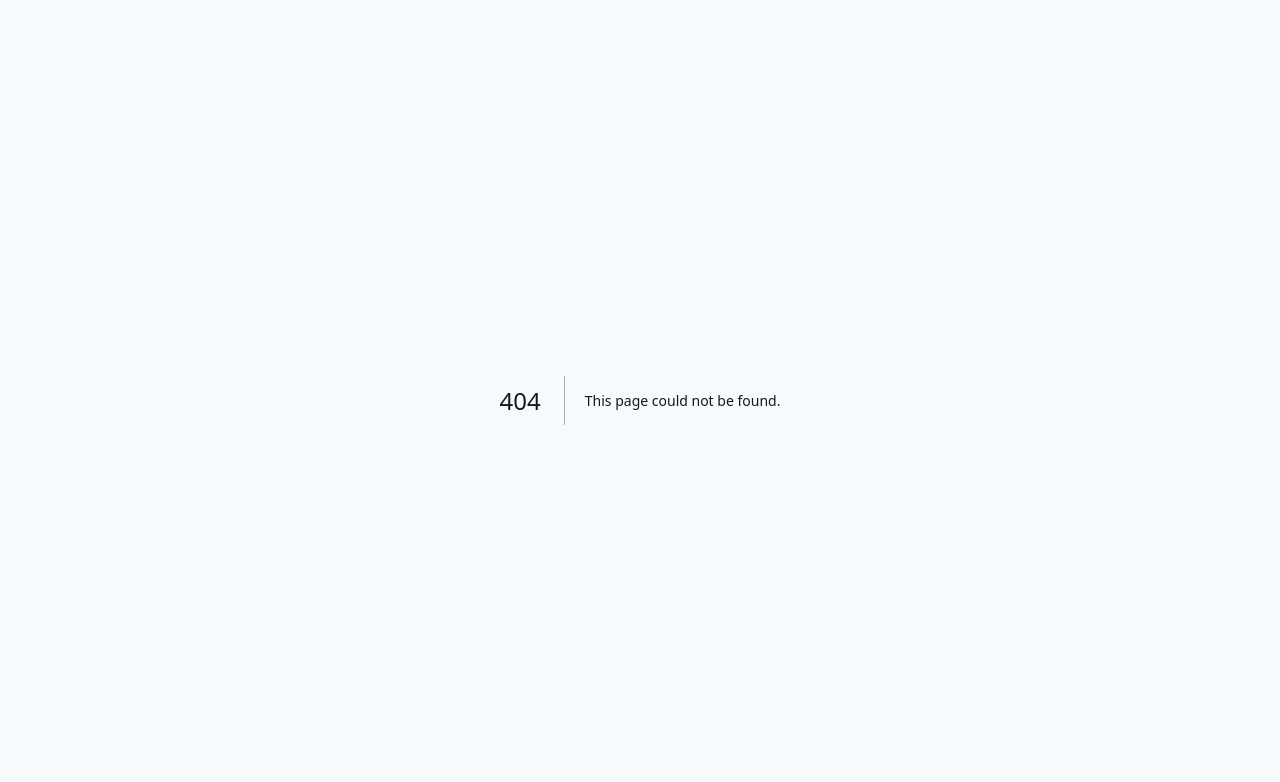
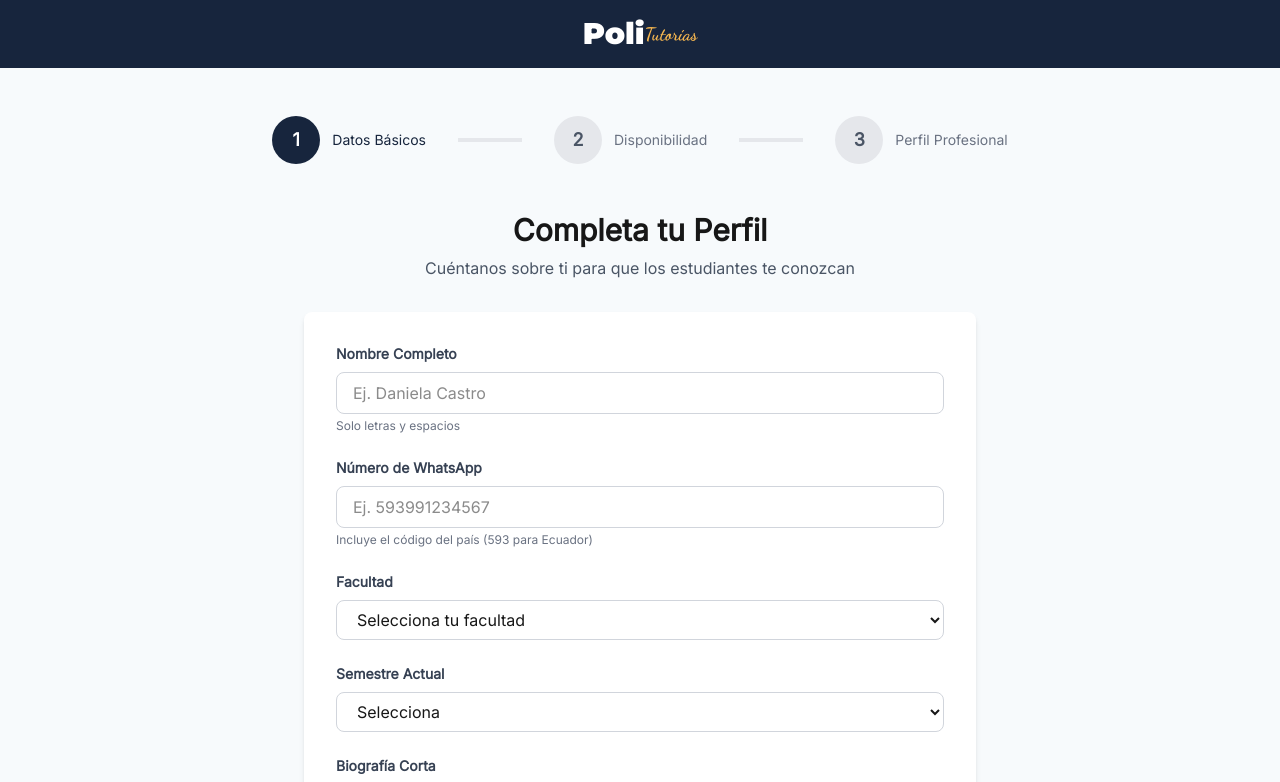
Before and after one commit to PoliTutorias/politutorias-frontend, a Next.js app: page /tutor/registro in a window 1280 px wide. Before the commit this address had no page. Shown: the top 782 px of the page. Built offline with nearby package versions, Linux system fonts and the light colour scheme.

Commit message:
HU34-T02 feat(ui): maquetar pagina de registro y formulario de datos basicos

```diff
--- /dev/null
+++ b/src/app/tutor/registro/page.tsx
@@ -0,0 +1,72 @@
+import { montserrat, dancingScript } from '@/lib/fonts';
+import { FormularioDatosBasicos } from '@/components/tutor/formulario-datos-basicos/FormularioDatosBasicos';
+import Link from 'next/link';
+
+export default function RegistrarTutorPage() {
+  const steps = [
+    { number: 1, label: 'Datos Básicos' },
+    { number: 2, label: 'Disponibilidad' },
+    { number: 3, label: 'Perfil Profesional' },
+  ];
+
+  return (
+    <div className="min-h-screen bg-[var(--background)]">
+      {/* Navbar */}
+      <nav className="bg-[var(--primary)] text-white px-6 py-4">
+        <div className="flex justify-center items-center">
+          <Link href="/" className="flex items-center">
+            <span className={`${montserrat.className} antialiased font-extrabold text-white text-3xl`}>
+              Poli
+            </span>
+            <span className={`${dancingScript.className} antialiased text-[var(--yellow)] text-lg`}>
+              Tutorías
+            </span>
+          </Link>
+        </div>
+      </nav>
+
+      {/* Main Content */}
+      <div className="max-w-4xl mx-auto px-4 py-12">
+        {/* Wizard Steps */}
+        <div className="flex justify-center items-center gap-8 mb-12">
+          {steps.map((step, index) => (
+            <div key={step.number} className="flex items-center">
+              <div
+                className={`flex items-center justify-center w-12 h-12 rounded-full font-semibold text-lg transition-colors ${
+                  step.number === 1
+                    ? 'bg-[var(--primary)] text-white'
+                    : 'bg-gray-200 text-gray-600'
+                }`}
+              >
+                {step.number}
+              </div>
+              <span
+                className={`ml-3 text-sm font-medium ${
+                  step.number === 1 ? 'text-[var(--primary)]' : 'text-gray-500'
+                }`}
+              >
+                {step.label}
+              </span>
+              {index < steps.length - 1 && (
+                <div className="ml-8 w-16 h-1 bg-gray-200"></div>
+              )}
+            </div>
+          ))}
+        </div>
+
+        {/* Page Header */}
+        <div className="text-center mb-8">
+          <h1 className="text-3xl font-bold text-[var(--foreground)] mb-2">
+            Completa tu Perfil
+          </h1>
+          <p className="text-gray-600">
+            Cuéntanos sobre ti para que los estudiantes te conozcan
+          </p>
+        </div>
+
+        {/* Form */}
+        <FormularioDatosBasicos />
+      </div>
+    </div>
+  );
+}
--- /dev/null
+++ b/src/components/tutor/formulario-datos-basicos/FormularioDatosBasicos.tsx
@@ -0,0 +1,127 @@
+'use client';
+
+import { useState } from 'react';
+
+export function FormularioDatosBasicos() {
+  const [formData, setFormData] = useState({
+    nombreCompleto: '',
+    numeroWhatsapp: '',
+    facultad: '',
+    semestreActual: '',
+    biografiaCorta: '',
+  });
+
+  const handleChange = (
+    e: React.ChangeEvent<HTMLInputElement | HTMLTextAreaElement | HTMLSelectElement>
+  ) => {
+    const { name, value } = e.target;
+    setFormData((prev) => ({
+      ...prev,
+      [name]: value,
+    }));
+  };
+
+  const handleSubmit = async (e: React.FormEvent<HTMLFormElement>) => {
+    e.preventDefault();
+    // Validaciones y envío de datos
+    console.log('Form submitted:', formData);
+  };
+
+  return (
+    <form
+      onSubmit={handleSubmit}
+      className="bg-white rounded-lg shadow-md p-8 max-w-2xl mx-auto space-y-6"
+    >
+      {/* Nombre Completo */}
+      <div>
+        <label htmlFor="nombreCompleto" className="block text-sm font-semibold text-gray-700 mb-2">
+          Nombre Completo
+        </label>
+        <input
+          type="text"
+          id="nombreCompleto"
+          name="nombreCompleto"
+          placeholder="Ej. Daniela Castro"
+          value={formData.nombreCompleto}
+          onChange={handleChange}
+          className="w-full px-4 py-2 border border-gray-300 rounded-lg focus:outline-none focus:ring-2 focus:ring-[var(--primary)]"
+        />
+        <p className="text-xs text-gray-500 mt-1">Solo letras y espacios</p>
+      </div>
+
+      {/* Número de WhatsApp */}
+      <div>
+        <label htmlFor="numeroWhatsapp" className="block text-sm font-semibold text-gray-700 mb-2">
+          Número de WhatsApp
+        </label>
+        <input
+          type="tel"
+          id="numeroWhatsapp"
+          name="numeroWhatsapp"
+          placeholder="Ej. 593991234567"
+          value={formData.numeroWhatsapp}
+          onChange={handleChange}
+          className="w-full px-4 py-2 border border-gray-300 rounded-lg focus:outline-none focus:ring-2 focus:ring-[var(--primary)]"
+        />
+        <p className="text-xs text-gray-500 mt-1">Incluye el código del país (593 para Ecuador)</p>
+      </div>
+
+      {/* Facultad */}
+      <div>
+        <label htmlFor="facultad" className="block text-sm font-semibold text-gray-700 mb-2">
+          Facultad
+        </label>
+        <select
+          id="facultad"
+          name="facultad"
+          value={formData.facultad}
+          onChange={handleChange}
+          className="w-full px-4 py-2 border border-gray-300 rounded-lg focus:outline-none focus:ring-2 focus:ring-[var(--primary)]"
+        >
+          <option value="">Selecciona tu facultad</option>
+        </select>
+      </div>
+
+      {/* Semestre Actual */}
+      <div>
+        <label htmlFor="semestreActual" className="block text-sm font-semibold text-gray-700 mb-2">
+          Semestre Actual
+        </label>
+        <select
+          id="semestreActual"
+          name="semestreActual"
+          value={formData.semestreActual}
+          onChange={handleChange}
+          className="w-full px-4 py-2 border border-gray-300 rounded-lg focus:outline-none focus:ring-2 focus:ring-[var(--primary)]"
+        >
+          <option value="">Selecciona</option>
+        </select>
+      </div>
+
+      {/* Biografía Corta */}
+      <div>
+        <label htmlFor="biografiaCorta" className="block text-sm font-semibold text-gray-700 mb-2">
+          Biografía Corta
+        </label>
+        <textarea
+          id="biografiaCorta"
+          name="biografiaCorta"
+          placeholder="Cuéntales a los estudiantes sobre tu experiencia y método de enseñanza..."
+          value={formData.biografiaCorta}
+          onChange={handleChange}
+          className="w-full px-4 py-2 border border-gray-300 rounded-lg focus:outline-none focus:ring-2 focus:ring-[var(--primary)] resize-none"
+          rows={4}
+        />
+        <p className="text-xs text-gray-500 mt-1">Describe tu experiencia, materias fuertes y estilo de enseñanza</p>
+      </div>
+
+      {/* Submit Button */}
+      <button
+        type="submit"
+        className="w-full bg-[var(--primary)] text-white font-semibold py-3 rounded-lg hover:bg-[var(--primary-dark)] transition-colors"
+      >
+        Siguiente Disponibilidad →
+      </button>
+    </form>
+  );
+}
```
